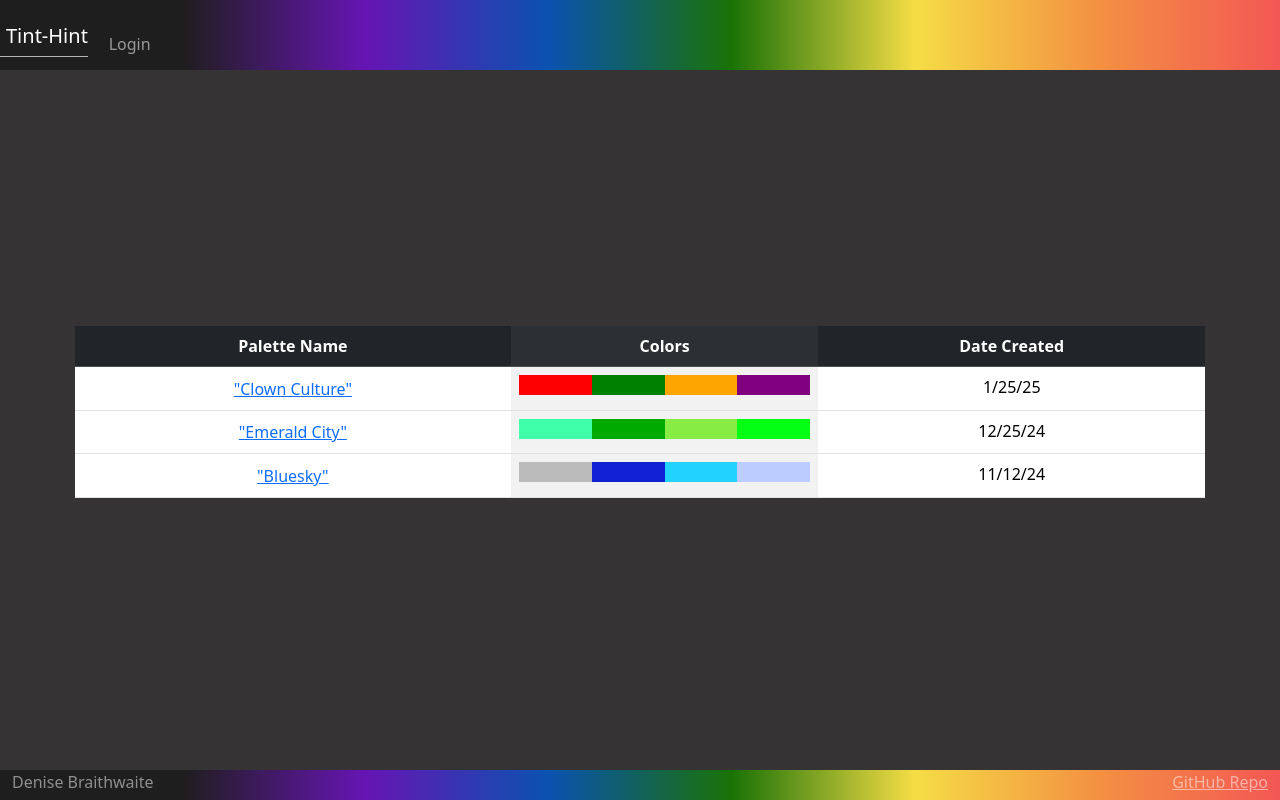
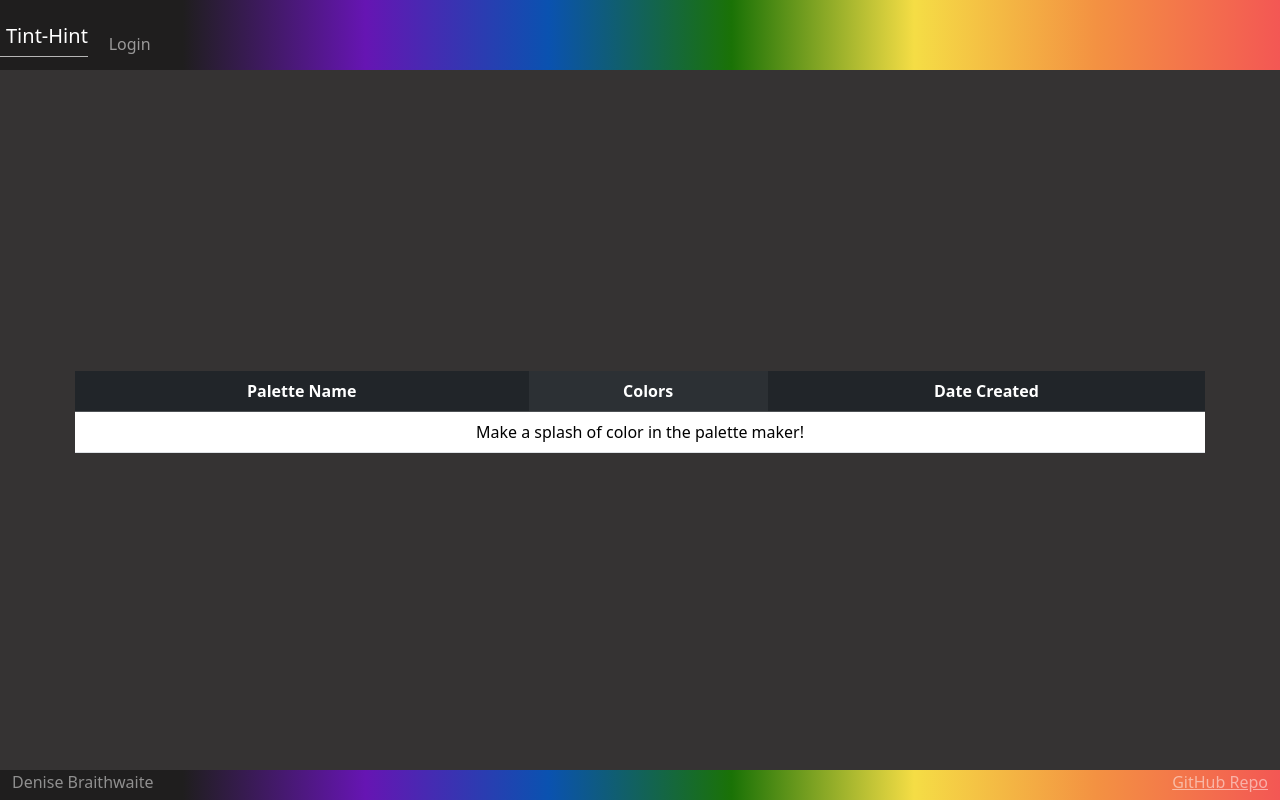
Before and after one commit to denise-b076/startup, a React (Vite) app: page /gallery in a window 1280 px wide. Built offline with nearby package versions, Linux system fonts and the light colour scheme.

Commit message:
palettes in local storage are saved in gallery

```diff
--- a/src/gallery/gallery.css
+++ b/src/gallery/gallery.css
@@ -16,51 +16,3 @@
 #gallery_button {
     padding: 0;
 }
-
-#gallery_table #color_one{
-    background-color: red;
-}
-
-#gallery_table #color_two{
-    background-color: green;
-}
-
-#gallery_table #color_three{
-    background-color: orange;
-}
-
-#gallery_table #color_four{
-    background-color: purple;
-}
-
-#gallery_table #color_five{
-    background-color: #3fffaa;
-}
-
-#gallery_table #color_six{
-    background-color: #01aa01;
-}
-
-#gallery_table #color_seven{
-    background-color: #87ed45;
-}
-
-#gallery_table #color_eight{
-    background-color: #03ff14;
-}
-
-#gallery_table #color_nine{
-    background-color: #bbbbbb;
-}
-
-#gallery_table #color_ten{
-    background-color: #1022d3;
-}
-
-#gallery_table #color_eleven{
-    background-color: #22d2ff;
-}
-
-#gallery_table #color_twelve{
-    background-color: #bcccff;
-}
--- a/src/gallery/gallery.jsx
+++ b/src/gallery/gallery.jsx
@@ -3,6 +3,42 @@ import Button from 'react-bootstrap/Button';
 import './gallery.css';
 
 export function Gallery() {
+    const [palettes, setPalettes] = React.useState([]);
+
+    React.useEffect(() => {
+        const galleryText = localStorage.getItem('gallery');
+        if (galleryText) {
+            setPalettes(JSON.parse(galleryText));
+        }
+    }, []);
+
+    const galleryRows = [];
+    if (palettes.length) {
+        for (const [i, palette] of palettes.entries()) {
+            galleryRows.push(
+                <tr key={i}>
+                    <td><Button id="gallery_button" variant="link" href="/palette_maker">{palette.name}</Button></td>
+                    <td className="color_data">
+                        <div className="color_palette">
+                            <div style={{ backgroundColor: palette.first }} className="gallery_color"></div>
+                            <div style={{ backgroundColor: palette.second }} className="gallery_color"></div>
+                            <div style={{ backgroundColor: palette.third }} className="gallery_color"></div>
+                            <div style={{ backgroundColor: palette.fourth }} className="gallery_color"></div>
+                        </div>
+                    </td>
+                    <td>{palette.date}</td>
+                </tr>
+            );
+        }
+    }
+    else {
+        galleryRows.push(
+            <tr key='0'>
+                <td colSpan='4'>Make a splash of color in the palette maker!</td>
+            </tr>
+        );
+    }
+
   return (
     <main className="container-fluid text-center">
         <table id="gallery_table" className="table table-striped-columns">
@@ -13,43 +49,8 @@ export function Gallery() {
                     <th><b>Date Created</b></th>
                 </tr>
             </thead>
-            <tbody>
-                <tr>
-                    <td><Button id="gallery_button" variant="link" href="/palette_maker">"Clown Culture"</Button></td>
-                    <td className="color_data">
-                        <div className="color_palette">
-                            <div id="color_one" className="gallery_color"></div>
-                            <div id="color_two" className="gallery_color"></div>
-                            <div id="color_three" className="gallery_color"></div>
-                            <div id="color_four" className="gallery_color"></div>
-                        </div>
-                    </td>
-                    <td>1/25/25</td>
-                </tr>
-                <tr>
-                    <td><Button id="gallery_button" variant="link" href="/palette_maker">"Emerald City"</Button></td>
-                    <td className="color_data">
-                        <div className="color_palette">
-                            <div id="color_five" className="gallery_color"></div>
-                            <div id="color_six" className="gallery_color"></div>
-                            <div id="color_seven" className="gallery_color"></div>
-                            <div id="color_eight" className="gallery_color"></div>
-                        </div>
-                    </td>
-                    <td>12/25/24</td>
-                </tr>
-                <tr>
-                    <td><Button id="gallery_button" variant="link" href="/palette_maker">"Bluesky"</Button></td>
-                    <td className="color_data">
-                        <div className="color_palette">
-                            <div id="color_nine" className="gallery_color"></div>
-                            <div id="color_ten" className="gallery_color"></div>
-                            <div id="color_eleven" className="gallery_color"></div>
-                            <div id="color_twelve" className="gallery_color"></div>
-                        </div>
-                    </td>
-                    <td>11/12/24</td>
-                </tr>
+            <tbody id='palettes'>
+                {galleryRows}
             </tbody>
         </table>
     </main>
--- a/src/palette_maker/palette_maker.jsx
+++ b/src/palette_maker/palette_maker.jsx
@@ -36,7 +36,7 @@ export function Palette({ color, setColor, userName}) {
     async function savePalette(palette_name, color){
         const date = new Date().toLocaleDateString();
         const newPalette = {
-            palette: palette_name,
+            name: palette_name,
             first: color.colorOne,
             second: color.colorTwo,
             third: color.colorThree,
```
